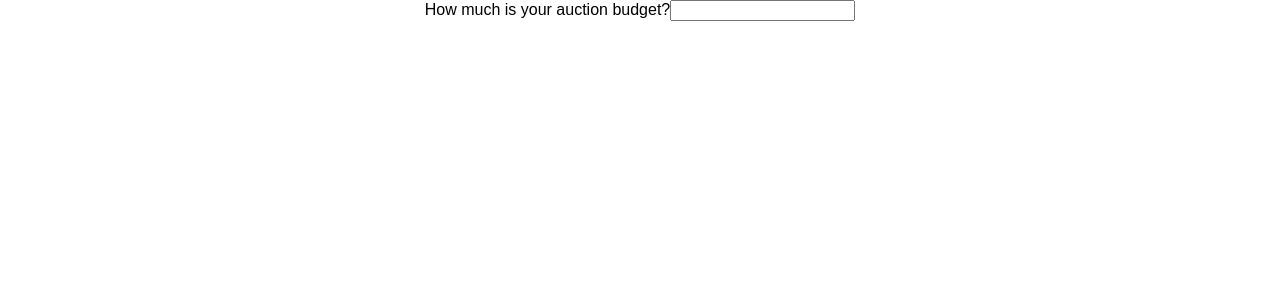
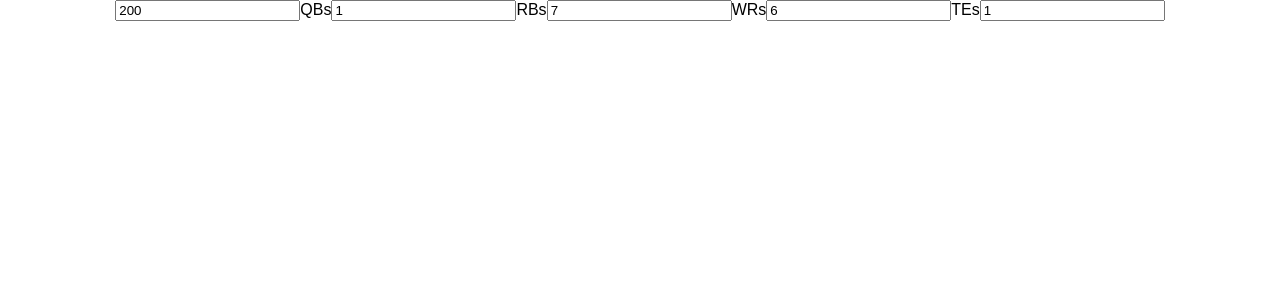
Before and after one commit to severnsc/ff-app, a React (Create React App) app: page / in a window 1280 px wide. Shown: the top 300 px of the page. Built offline with nearby package versions, Linux system fonts and the light colour scheme.

Commit message:
Setup row finished

```diff
--- a/src/App.js
+++ b/src/App.js
@@ -6,60 +6,82 @@ class PlayerRow extends Component {
   render() {
     return (
       <span>
-        <input type="text" name={this.props.playerName}/>
-        <input type="text" name={this.props.amountName}/>
-        <input type="text" readOnly name={this.props.maxName}/>
-        <input type="text" name={this.props.percentageName}/>
+        {this.props.position}
+        <input type="text" />
+        <input type="text" />
+        <input type="text" readOnly />
+        <input type="text" />
       </span>
     );
   }
 }
 
-class App extends Component {
+class PlayerRows extends Component {
   constructor(props){
     super(props);
     this.state = {
-      QB: 1,
-      WR: 6,
-      RB: 7,
-      TE: 1,
-      DST: 1,
-      K: 1,
+      budget: 200,
+      qbs: 1,
+      rbs: 7,
+      wrs: 6,
+      tes: 1,
     };
-    var playerRows = null;
+    this.updateBudget = this.updateBudget.bind(this);
+    this.updateQBs = this.updateQBs.bind(this);
+    this.updateRBs = this.updateRBs.bind(this);
+    this.updateWRs = this.updateWRs.bind(this);
+    this.updateTEs = this.updateTEs.bind(this);
   }
 
-  updateQB(amount) {
-    this.setState((prevState, props) => {QB: amount});
+  updateBudget(event) {
+    this.setState({budget: event.target.value})
   }
 
-  updateRB(amount) {
-    this.setState((prevState, props) => {RB: amount})
+  updateQBs(event) {
+    this.setState({qbs: event.target.value})
   }
 
-  updateWR(amount) {
-    this.setState((prevState, props) => {WR: amount})
+  updateRBs(event) {
+   this.setState({rbs: event.target.value})
   }
 
-  updateTE(amount) {
-    this.setState((prevState, props) => {TE: amount})
+  updateWRs(event) {
+   this.setState({wrs: event.target.value})
   }
 
-  updatePlayerRows() {
-
+  updateTEs(event) {
+   this.setState({tes: event.target.value})
   }
 
   render() {
-
-    return (
-      <div className="App">
-        <div class="Setup">
-          <span>How much is your auction budget?</span>
-          <input type="text" name="auctionBudget" />
+    return(
+      <div class="row">
+        <div class="setup">
+          <input type="text" value={this.state.budget} onChange={this.updateBudget} />
+          <span>
+            QBs<input type="text" value={this.state.qbs} onChange={this.updateQBs} />
+            RBs<input type="text" value={this.state.rbs} onChange={this.updateRBs} />
+            WRs<input type="text" value={this.state.wrs} onChange={this.updateWRs} />
+            TEs<input type="text" value={this.state.tes} onChange={this.updateTEs} />
+          </span>
+        </div>
+        <div class="players">
+          {this.props.children}
         </div>
       </div>
     );
   }
 }
 
+class App extends Component {
+  render() {
+    return (
+      <div className="App">
+        <PlayerRows>
+        </PlayerRows>
+      </div>
+    );
+  }
+}
+
 export default App;
```
